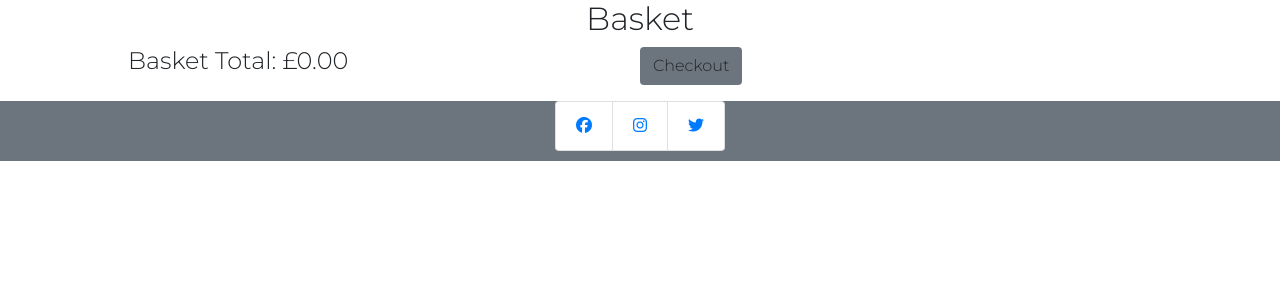
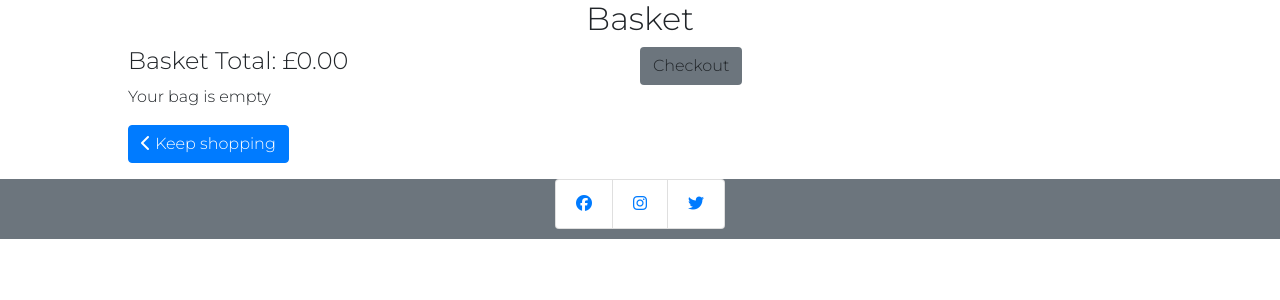
Before and after one commit to BegumDev/zafiya, a Django app: page /bag/ in a window 1280 px wide. Shown: the part 214-514 px from the top of the page. Run offline with Django 3.2, Linux system fonts and the light colour scheme; some libraries are stand-ins or nearby versions.

Commit message:
Update bad context processor.

```diff
--- a/bag/contexts.py
+++ b/bag/contexts.py
@@ -1,18 +1,32 @@
 from decimal import Decimal
 from django.conf import settings
+from django.shortcuts import get_object_or_404
+from products.models import Product
 
 def bag_contents(request):
 
     bag_items = []
     total = 0
     product_count = 0
+    bag = request.session.get('bag', {})
+
+    for item_id, quantity in bag.items():  # Bag from the session
+        product = get_object_or_404(Product, pk=item_id)
+        total += quantity * product.price
+        product_count += quantity
+        bag_items.append({
+            'item_id': item_id,
+            'quantity': quantity,
+            'product': product,
+        })
+
 
     if total < settings.FREE_DELIVERY_THRESHOLD:
         delivery = total * Decimal(settings.STANDARD_DELIVERY_PERCENTAGE / 100)
     else:
         delivery = 0
 
-    grand_total = delivery = total
+    grand_total = delivery + total
 
     context = {
         'bag_items': bag_items,
--- a/bag/templates/bag/view_bag.html
+++ b/bag/templates/bag/view_bag.html
@@ -27,7 +27,19 @@
         </div>
     </div>
 
-
+    {% if bag_items %}:
+        <div class="row">
+            <div class="col-12">
+                {{ bag_items }}
+            </div>
+        </div>
+    {% else %}
+        <p>Your bag is empty</p>
+        <a href="{% url 'products' %}" class="btn btn-md btn-primary">
+            <i class="fa-solid fa-chevron-left"></i>
+            <span>Keep shopping</span>
+        </a>
+    {% endif %}
 
     <div class="row">
         <div class="col-12">
```
